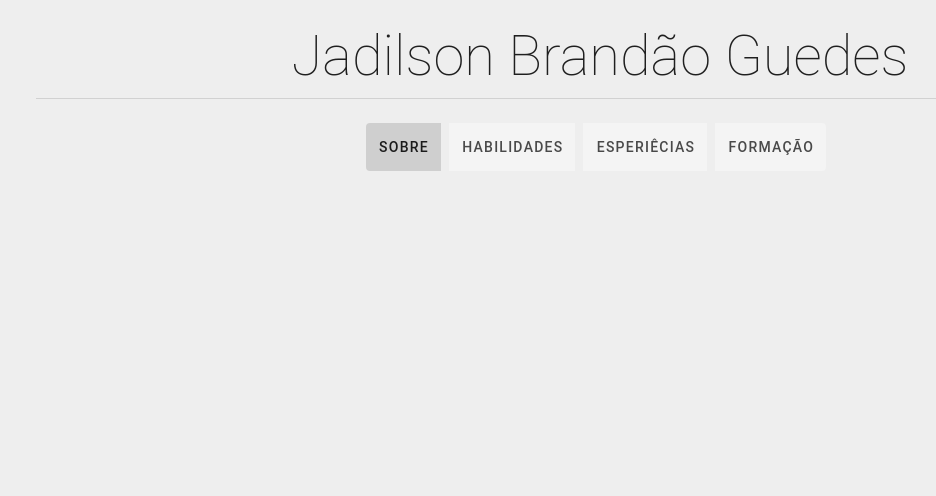
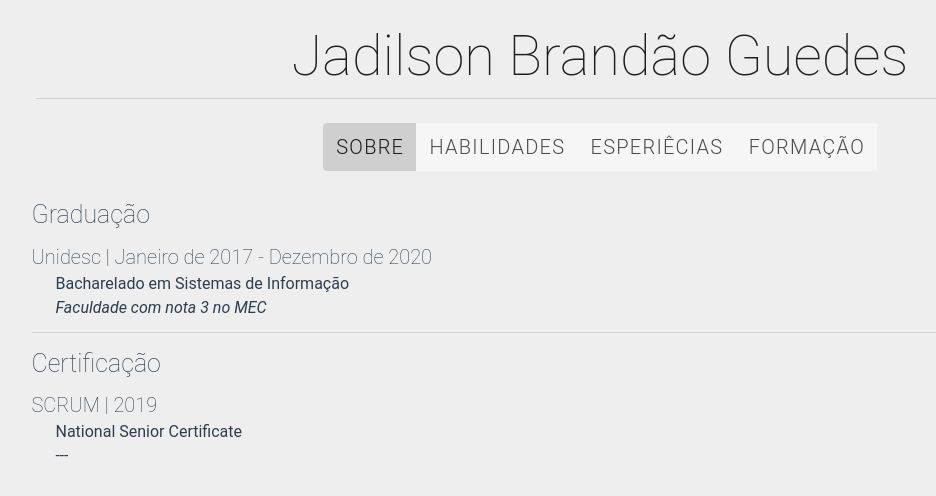
Before and after one commit to jadilson12/cv, a Vue app: page / in a window 1280 px wide. Both pictures are taken after a click on the button 640 px from the left and 139 px from the top of the page. Shown: the top 496 px of the page, without its empty margins (40-976 px from the left). Built offline with nearby package versions, Linux system fonts and the light colour scheme; a small style sheet from the web is missing.

Commit message:
Atualiza o titlebar para adicionar as páginas

```diff
--- a/src/App.vue
+++ b/src/App.vue
@@ -16,7 +16,7 @@
             </v-layout>
           </v-toolbar>
           <v-content>
-<!--            mostar as paginas-->
+            <page-show :pressed="pageButton"></page-show>
           </v-content>
         </v-layout>
       </v-container>
@@ -28,6 +28,7 @@
 import NameBar from './components/bar/NameBar'
 import EnterBar from './components/bar/EnterBar'
 import TitleBar from './components/bar/TitleBar'
+import PageShow from "./pages/PageShow";
 
 
 export default {
@@ -36,12 +37,13 @@ export default {
     NameBar,
     EnterBar,
     TitleBar,
+    PageShow
     },
   data() {
     return {
       no: "none",
       enter: false,
-      pageButton: "about",
+      pageButton: "formacao",
       scroll: true
     };
   },
@@ -50,8 +52,6 @@ export default {
       this.scroll = window.pageYOffset === 0;
     },
     enterCV() {
-      // eslint-disable-next-line no-console
-      console.log('asas')
       this.enter = true;
     },
     change(prop) {
@@ -66,7 +66,7 @@ export default {
           this.pageButton = "experience";
           break;
         case 3:
-          this.pageButton = "education";
+          this.pageButton = "formacao";
           break;
         default:
           this.pageButton = null;
--- a/src/components/bar/TitleBar.vue
+++ b/src/components/bar/TitleBar.vue
@@ -8,19 +8,18 @@
                     </v-btn>
                 </template>
                 <v-list>
-                    <v-list-item v-for="item in menuItems" :key="item.title"   @click="select(item)"
-                    >
+                    <v-list-item v-for="item in menuItems" :key="item.title"   @click="select(item)">
                       <v-list-item-title class="mr-2">{{ item.title }}</v-list-item-title>
                     </v-list-item>
                 </v-list>
             </v-menu>
         </v-flex>
-        <v-flex id="full" class="transparent">
-            <v-btn-toggle flat v-model="selected" class="transparent" borderless mandatory>
-                <v-btn class="mr-2" flat >Sobre</v-btn>
-                <v-btn class="mr-2" flat>Habilidades</v-btn>
-                <v-btn class="mr-2" flat>Esperiêcias</v-btn>
-                <v-btn class="mr-2" flat>Formação</v-btn>
+        <v-flex id="full">
+            <v-btn-toggle  v-model="selected" class="menu-full" borderless mandatory>
+                <v-btn >Sobre</v-btn>
+                <v-btn >Habilidades</v-btn>
+                <v-btn >Esperiêcias</v-btn>
+                <v-btn >Formação</v-btn>
             </v-btn-toggle>
         </v-flex>
     </v-container>
@@ -63,19 +62,11 @@
                 this.selected = item.number;
                 this.menuName = ` ${item.title}`;
             },
-            onSmallScreen() {
-                if (window.innerWidth > 1000) {
-                    this.screenSize = false;
-                } else {
-                    this.screenSize = true;
-                }
-            }
         }
     };
 </script>
 
 <style>
-    /* Media Queries */
     @media (min-width: 651px) {
         #full {
             display: block;
@@ -95,28 +86,23 @@
             display: block;
         }
     }
-
     /* Button Restyling */
-    .theme--light .btn-toggle {
+    .theme--light .v-btn-toggle {
       background: none;
     }
-
-    .btn-toggle--selected {
+    .v-btn-toggle--selected {
       box-shadow: none;
     }
-
-    .btn__content {
+    .v-btn__content {
       font-weight: 300;
       font-size: 20px;
     }
-
-    .btn--active .btn__content:before,
-    .btn:focus .btn__content:before,
-    .btn:hover .btn__content:before {
-        background-color: none;
+    .btn--active .v-btn__content:before,
+    .btn:focus .v-btn__content:before,
+    .btn:hover .v-btn__content:before {
+      background-color: initial;
       outline: black;
     }
-
     .title {
       padding: 0;
       margin: 0;
--- /dev/null
+++ b/src/pages/PageShow.vue
@@ -0,0 +1,39 @@
+<template>
+    <v-container flat grid class="page">
+        <transition name="fade" mode="out-in">
+            <formacao-page v-if="pressed==='formacao'"></formacao-page>
+        </transition>
+    </v-container>
+</template>
+
+<script>
+    import FormacaoPage from "./FormacaoPage";
+
+    export default {
+        name: "page-show",
+        props: ["pressed"],
+        components: {
+            FormacaoPage
+        }
+    };
+</script>
+
+<style>
+    .page {
+        padding: 0;
+    }
+    /* Transitions */
+    .fade-enter-active {
+        transition: opacity 0.5s;
+    }
+    .fade-leave-active {
+        transition: opacity 0.1s;
+    }
+    .fade-enter, .fade-leave-to /* .fade-leave-active below version 2.1.8 */ {
+        opacity: 0;
+    }
+    .fade-enter-to,
+    .fade-leave {
+        opacity: 1;
+    }
+</style>
```
Lines whose indentation alone changed are shown as unchanged.
